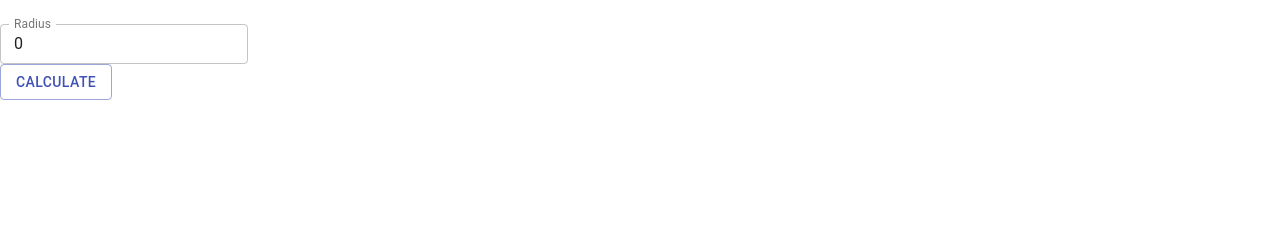
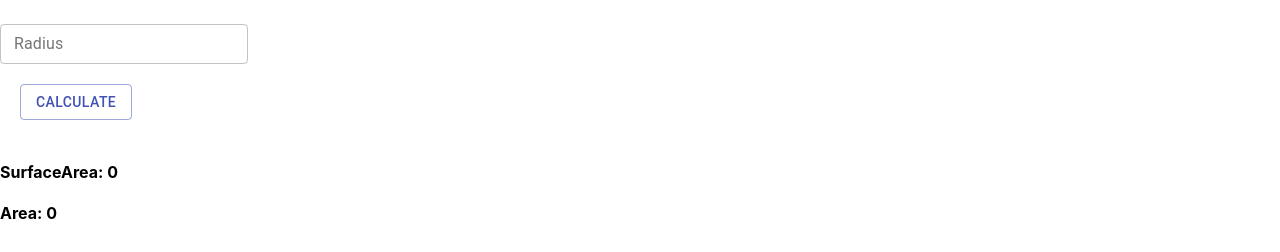
Before and after one commit to WilliesWork/Multi-Calculator-Options, a React (Create React App) app: page / in a window 1280 px wide. Shown: the part 545-797 px from the top of the page. Built offline with nearby package versions, Linux system fonts and the light colour scheme.

Commit message:
Completed BallSurfaceAre Logic

```diff
--- a/src/Components/Pages/MathStack/BallSurfaceArea.tsx
+++ b/src/Components/Pages/MathStack/BallSurfaceArea.tsx
@@ -2,18 +2,51 @@
 import React from 'react'
 import { Formik } from 'formik'
 import { Button, TextField } from '@material-ui/core'
+import { CalculateSurfaceArea } from '../../../Services/MathStack'
+import { surfaceAreaI } from '../../../Types/MathStack'
+// import axios from 'axios'
 
 const BallSurfaceArea = () => {
   const [initialFormValues] = React.useState({
-    radius: 0
+    radius: ''
   })
+  const [Result, setResult] = React.useState({
+    surfaceArea: 0,
+    Area: 0
+  })
+
   return (
         <div>
             <h2> Ball Surface Area</h2>
             <Formik
                 initialValues={initialFormValues}
 
-                onSubmit={() => alert('WilliesWheels')}
+                onSubmit={async ({
+
+                  radius
+
+                }, { setSubmitting, resetForm }) => {
+                  const payload: surfaceAreaI = {
+                    radius,
+                    method: 'ballSurfaceAreaCalculator'
+                  }
+                  console.log(JSON.stringify(payload))
+                  try {
+                    const { payload: calsurfaceArea } = await CalculateSurfaceArea(payload)
+                    console.log('=====>', calsurfaceArea)
+                    if (typeof calsurfaceArea === 'object') {
+                      console.log(calsurfaceArea)
+                      setResult({
+                        surfaceArea: calsurfaceArea.surfaceAreas,
+                        Area: calsurfaceArea.Area
+                      })
+                    }
+                    resetForm()
+                  } catch (err) {
+                    console.log('====>', err)
+                  }
+                }}
+
             >
                 {({ values, handleChange, handleSubmit, isSubmitting }) => (
                     <form onSubmit={handleSubmit}>
@@ -29,10 +62,14 @@ const BallSurfaceArea = () => {
 
                             />
 
-                            <div>
+                            <div style={{ padding: 20 }}>
                                 <Button variant="outlined" color="primary" type="submit">
                                     Calculate
                                 </Button>
+                            </div>
+                            <div>
+                                <h4>SurfaceArea: {Result.surfaceArea}</h4>
+                                <h4> Area: {Result.Area}</h4>
                             </div>
                         </div>
                     </form>
--- a/src/Services/MathStack.tsx
+++ b/src/Services/MathStack.tsx
@@ -1,19 +1,26 @@
 import axios from 'axios'
-import { BallSurfaceArea } from '../Types/MathStack'
+import { surfaceAreaI } from '../Types/MathStack'
 
-export const calculateSurfaceArea = async () => {
+export const CalculateSurfaceArea = async (calculateArea: surfaceAreaI) => {
   try {
-    const { data } = await axios.post<BallSurfaceArea>('165.56.32.222/api/calculator/surface-areas')
+    const { data } = await axios.post('http://165.56.32.222/api/calculator/surface-areas', calculateArea)
 
     const { statusCode, statusDescription, surfaceArea, area } = data
-    console.log(surfaceArea)
+    const message = {
+      surfaceAreas: surfaceArea,
+      Area: area
+    }
+    console.log(surfaceArea, 'and', area)
     if (statusCode === 100) {
-      return { success: statusDescription, payload: surfaceArea && area }
+      return { success: statusDescription, payload: message }
     }
+    throw new Error('Responded with unexpected Error')
+  } catch (err) {
+    const { data: { statusCode } } = err.respose
+
     if (statusCode === 102) {
-      return { success: statusDescription, payload: 'Server Error' }
+      return { success: false, payload: 'Server Error' }
     }
-  } catch (err) {
     return {
       success: false,
       payload: 'Unexpected Error'
--- a/src/Types/MathStack.ts
+++ b/src/Types/MathStack.ts
@@ -5,3 +5,7 @@ export interface BallSurfaceArea {
     area: number;
 
 }
+export interface surfaceAreaI {
+    radius: string;
+    method: string;
+}
```
